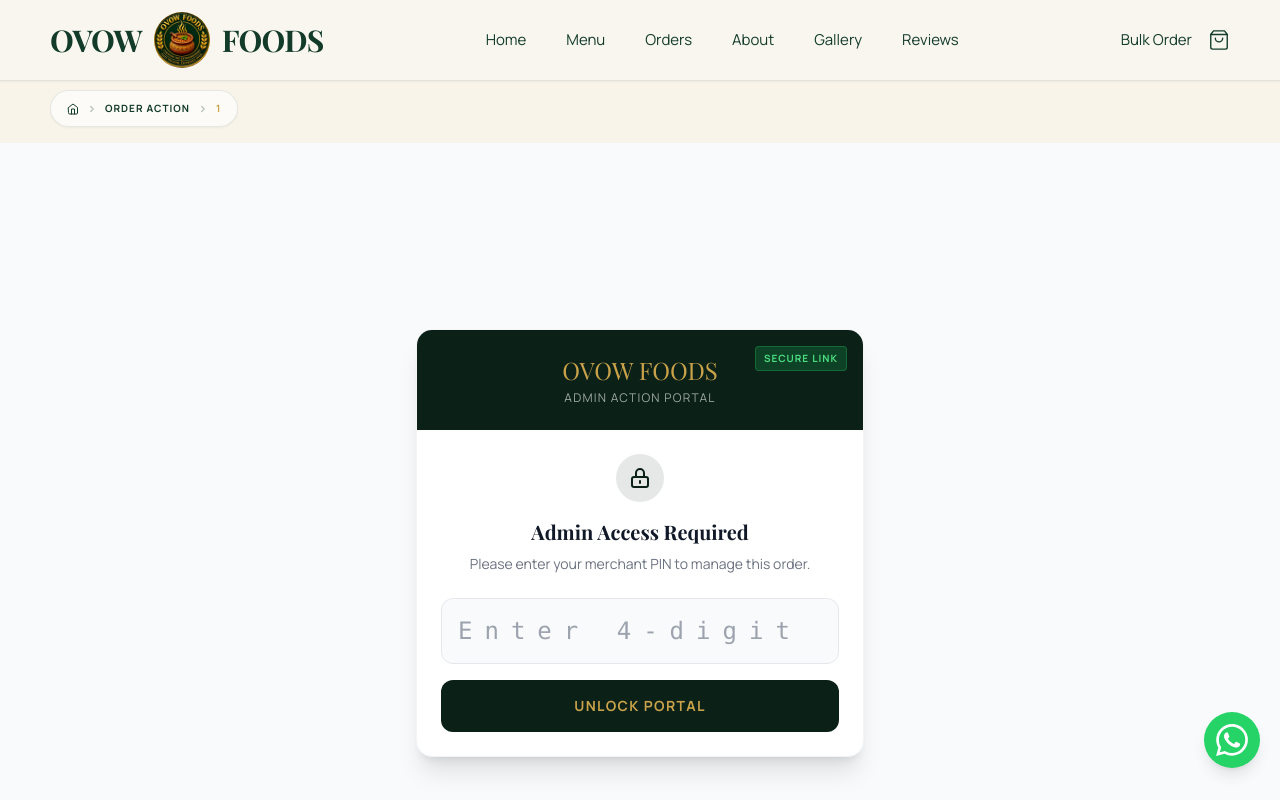
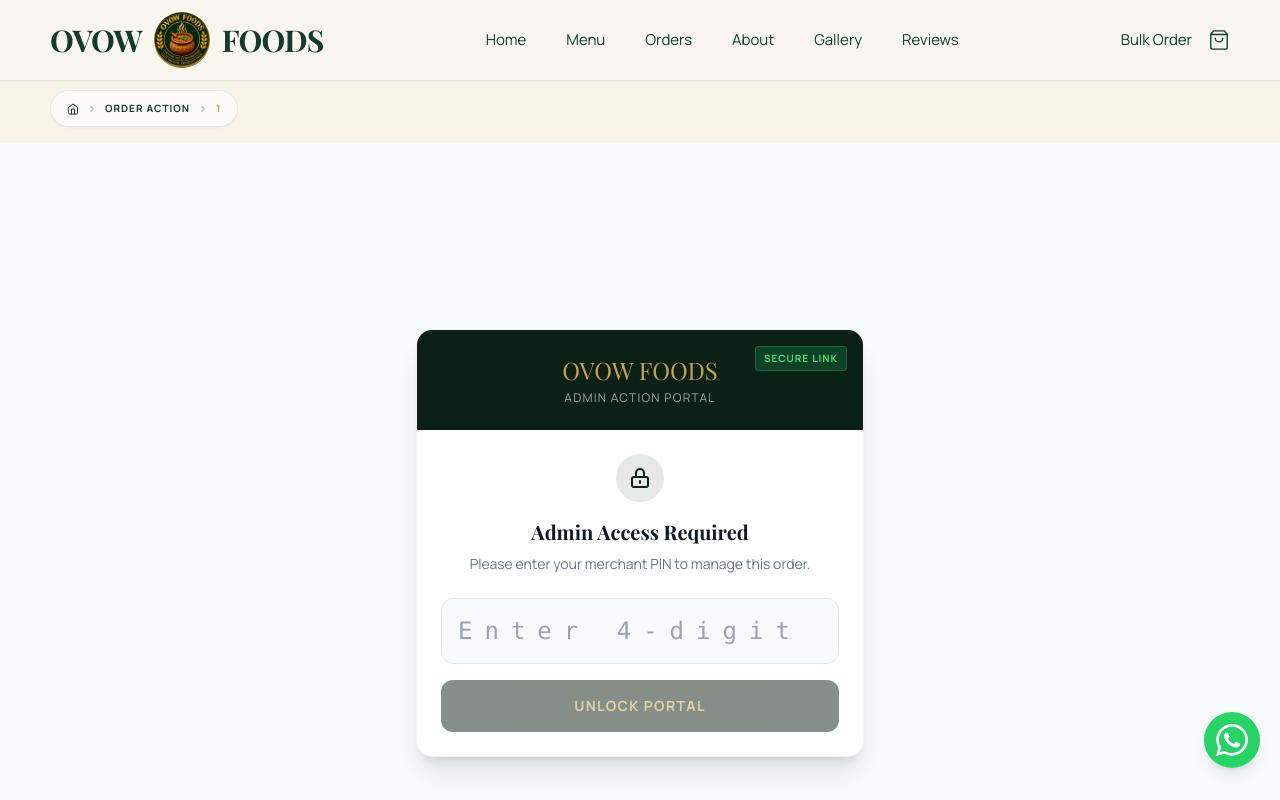
Before and after one commit to Hetsoni28/OVOW_FOODS, a Next.js app: page /order-action/1 in a window 1280 px wide. Shown: the top 800 px of the page. Built offline with nearby package versions, Linux system fonts and the light colour scheme; no server answers; a web font is replaced by a local one.

Commit message:
feat: secure admin PIN behind server action

```diff
--- a/app/order-action/[id]/AdminLock.tsx
+++ b/app/order-action/[id]/AdminLock.tsx
@@ -1,26 +1,27 @@
 "use client";
 
-import { useState } from "react";
-import { IconAlertCircle } from "@/components/atoms/Icons";
+import { useState, useTransition } from "react";
+import { IconAlertCircle, IconLoader } from "@/components/atoms/Icons";
+import { verifyAdminPin } from "./actions";
 
 export function AdminLock({ children }: { children: React.ReactNode }) {
   const [isUnlocked, setIsUnlocked] = useState(false);
   const [pin, setPin] = useState("");
   const [error, setError] = useState(false);
-
-  // In a real app, this would be an env variable.
-  // For this serverless setup, we hardcode a PIN that the merchant knows.
-  const ADMIN_PIN = "7566";
+  const [isPending, startTransition] = useTransition();
 
   const handleUnlock = (e: React.FormEvent) => {
     e.preventDefault();
-    if (pin === ADMIN_PIN) {
+    startTransition(async () => {
+      const isValid = await verifyAdminPin(pin);
+      if (isValid) {
         setIsUnlocked(true);
         setError(false);
       } else {
         setError(true);
         setPin("");
       }
+    });
   };
 
   if (isUnlocked) {
@@ -62,9 +63,10 @@ export function AdminLock({ children }: { children: React.ReactNode }) {
         </div>
         <button
           type="submit"
-          className="w-full bg-[#0B2118] hover:bg-[#153a2b] text-[#C9A24A] p-4 rounded-xl font-bold uppercase tracking-widest text-sm transition-colors"
+          disabled={isPending || pin.length < 4}
+          className="w-full bg-[#0B2118] hover:bg-[#153a2b] text-[#C9A24A] p-4 rounded-xl font-bold uppercase tracking-widest text-sm flex justify-center items-center gap-2 transition-colors disabled:opacity-50"
         >
-          Unlock Portal
+          {isPending ? <IconLoader size={18} /> : "Unlock Portal"}
         </button>
       </form>
     </div>
--- /dev/null
+++ b/app/order-action/[id]/actions.ts
@@ -0,0 +1,8 @@
+"use server";
+
+export async function verifyAdminPin(pin: string) {
+  // In Vercel, you can set ADMIN_PIN in the environment variables.
+  // We use a fallback so it works immediately.
+  const correctPin = process.env.ADMIN_PIN || "7566";
+  return pin === correctPin;
+}
```
Lines whose indentation alone changed are shown as unchanged.
